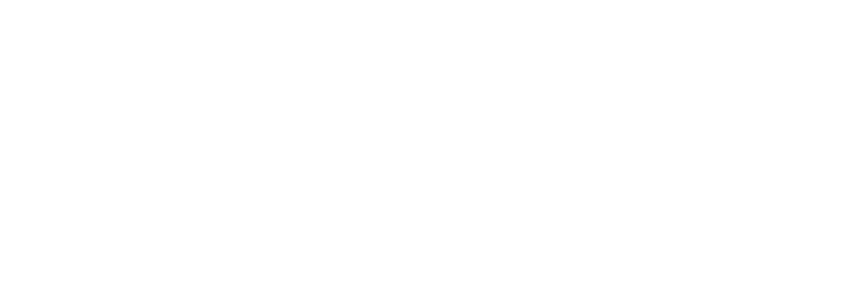
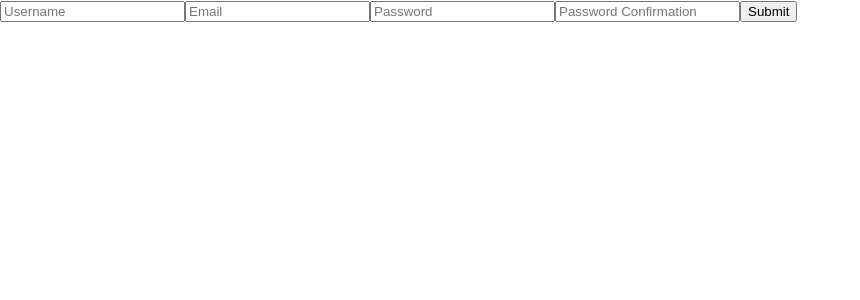
Before and after one commit to bryewalks/book_look_react, a React (Create React App) app: page /signup in a window 1280 px wide. Shown: the top 300 px of the page, without its empty margins (0-860 px from the left). Built offline with nearby package versions, Linux system fonts and the light colour scheme.

Commit message:
added login and signup pages

```diff
--- a/src/views/auth/Login/index.tsx
+++ b/src/views/auth/Login/index.tsx
@@ -1,9 +1,44 @@
 import React from 'react'
+import axios from 'axios'
 
 const Login: React.FC = (props: any) => {
+  const [email, setEmail] = React.useState('');
+  const [password, setPassword] = React.useState('');
+  const [errors, setErrors] = React.useState([]);
+
+  const handleSubmit = (event: any) => {
+    event.preventDefault()
+    let params = {
+      email: email,
+      password: password
+    };
+    axios
+      .post("/auth/sessions", params)
+      .then(response => {
+        axios.defaults.headers.common["Authorization"] =
+        "Bearer " + response.data.jwt;
+        localStorage.setItem("jwt", response.data.jwt);
+        localStorage.setItem("user_id", response.data.user_id);
+        props.history.push('/')
+      })
+      .catch((error) => {
+        setErrors(error.response.data.errors);
+    });
+  }
+
   return (
     <div>
-
+      <h1>login</h1>
+      <form onSubmit={handleSubmit}>
+        <input placeholder='Email' type='email' onChange={ e => {setEmail(e.target.value)}} />
+        <input placeholder='Password' type='password' onChange={ e => {setPassword(e.target.value)}} />
+        {errors && (
+          errors.map((error:string, index) => {
+            return <p key={index}>{error}</p>
+          })
+        )}
+        <button>Submit</button>
+      </form>
     </div>
   )
 }
--- a/src/views/auth/Signup/index.tsx
+++ b/src/views/auth/Signup/index.tsx
@@ -1,9 +1,45 @@
 import React from 'react'
+import axios from 'axios'
 
 const Signup: React.FC = (props: any) => {
+  const [username, setUsername] = React.useState('');
+  const [email, setEmail] = React.useState('');
+  const [password, setPassword] = React.useState('');
+  const [passwordConfirmation, setPasswordConfirmation] = React.useState('');
+  const [errors, setErrors] = React.useState([]);
+
+  const handleSubmit = (event: any) => {
+    event.preventDefault()
+    let params = {
+      name: username,
+      email: email,
+      password: password,
+      password_confirmation: passwordConfirmation
+    };
+    axios
+      .post("/auth/users", params)
+      .then(response => {
+        props.history.push('/login')
+      })
+      .catch((error) => {
+        setErrors(error.response.data.errors);
+    });
+  }
+
   return (
     <div>
-
+      <form onSubmit={handleSubmit}>
+        <input placeholder='Username' onChange={ e => {setUsername(e.target.value)}} />
+        <input placeholder='Email' type='email' onChange={ e => {setEmail(e.target.value)}} />
+        <input placeholder='Password' type='password' onChange={ e => {setPassword(e.target.value)}} />
+        <input placeholder='Password Confirmation' type='password' onChange={ e => {setPasswordConfirmation(e.target.value)}} />
+        {errors && (
+          errors.map((error:string, index) => {
+            return <p key={index}>{error}</p>
+          })
+        )}
+        <button>Submit</button>
+      </form>
     </div>
   )
 }
```
